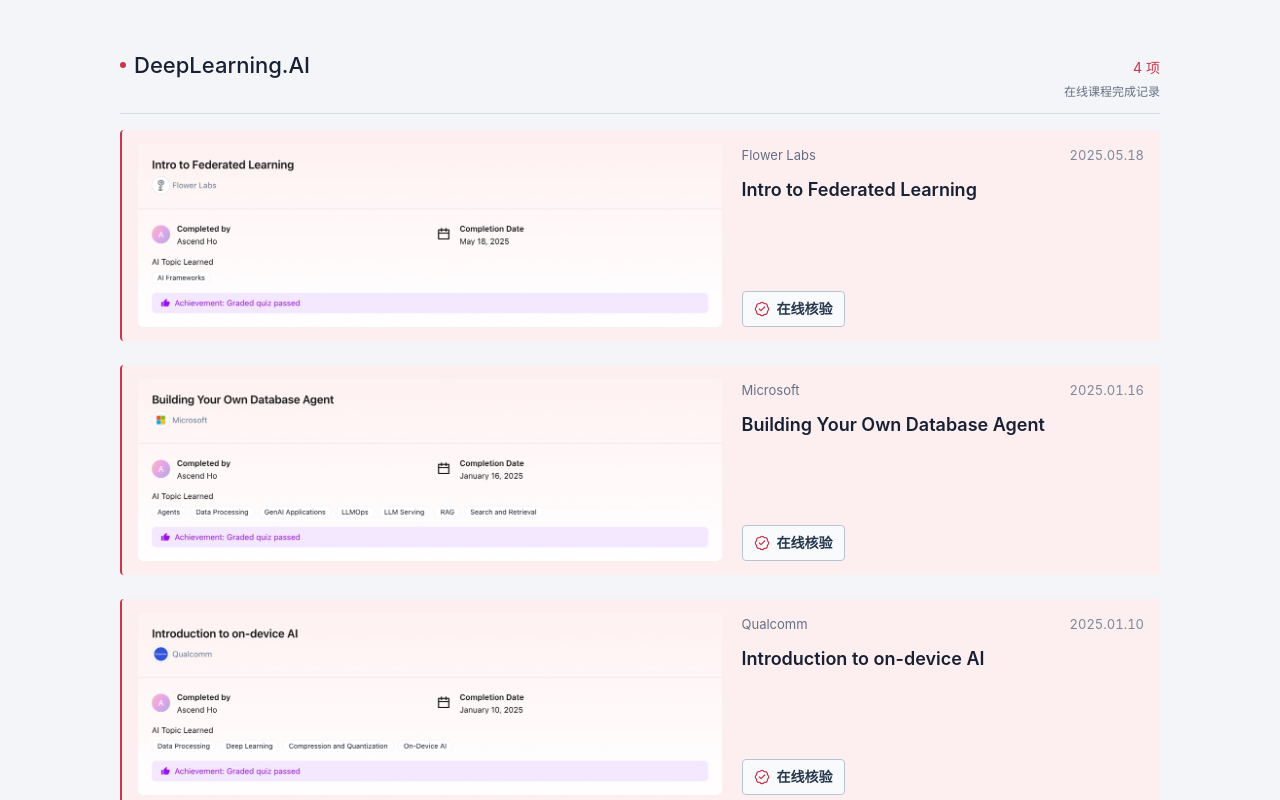
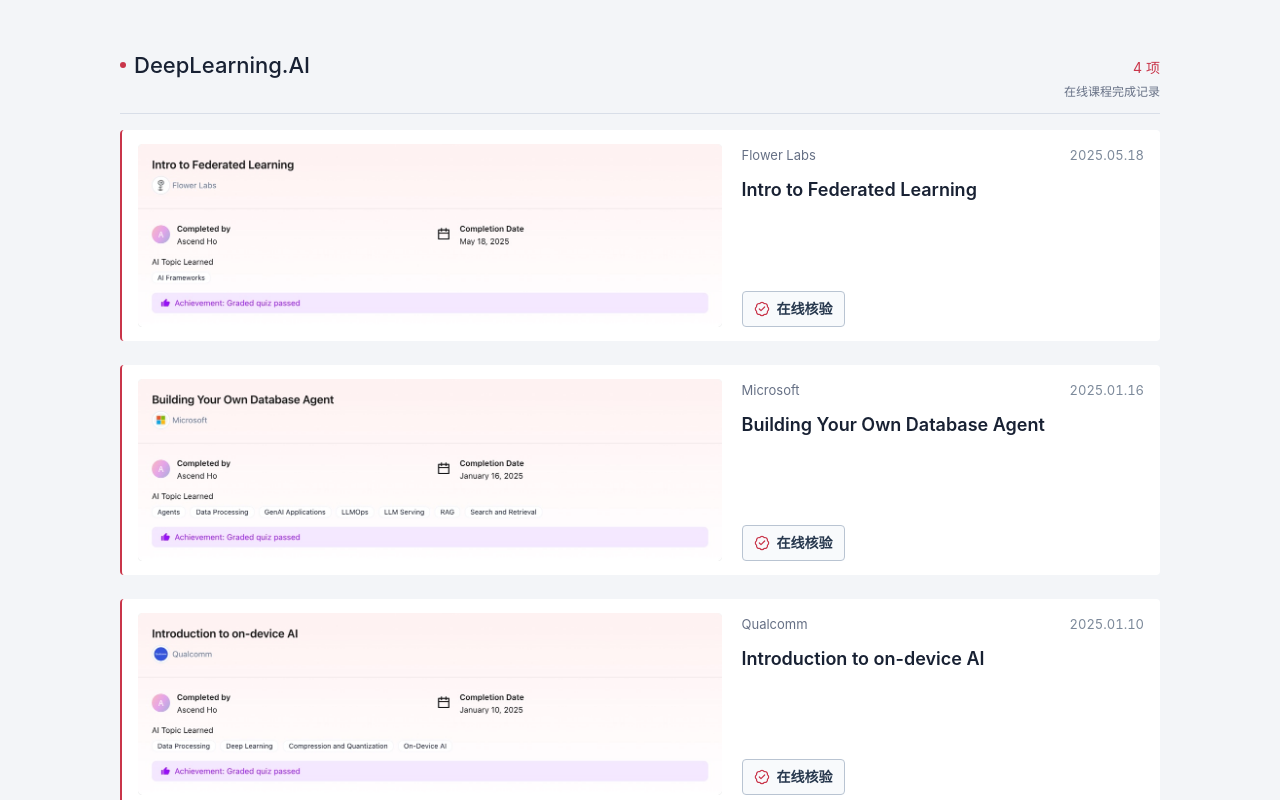
Before and after one commit to ascendho/ascendho.github.io, a Next.js app: page /certificates in a window 1280 px wide. Shown: the part 3420-4220 px from the top of the page. Built offline with nearby package versions, Linux system fonts and the light colour scheme.

Commit message:
style: update certificate list item background and hover effects

```diff
--- a/src/app/globals.css
+++ b/src/app/globals.css
@@ -500,19 +500,18 @@
   padding: 14px 16px 14px 16px;
   border-left: 2px solid var(--platform-accent);
   border-radius: 4px;
-  background: var(--platform-accent-soft);
+  background: #ffffff;
   color: inherit;
   text-decoration: none;
   transition:
     border-left-color 180ms ease,
-    background-color 180ms ease,
     box-shadow 180ms ease;
 }
 
 .certificate-list-item:hover,
 .certificate-list-item:focus-visible {
   border-left-color: #a32a3d;
-  background: #ffffff;
+  box-shadow: 0 6px 18px rgb(24 33 51 / 6%);
 }
 
 .certificate-list-item:focus-visible {
@@ -542,6 +541,7 @@
   justify-content: center;
   gap: 10px;
   min-width: 0;
+  background: #ffffff;
 }
 
 .certificate-list-meta h3 {
```
